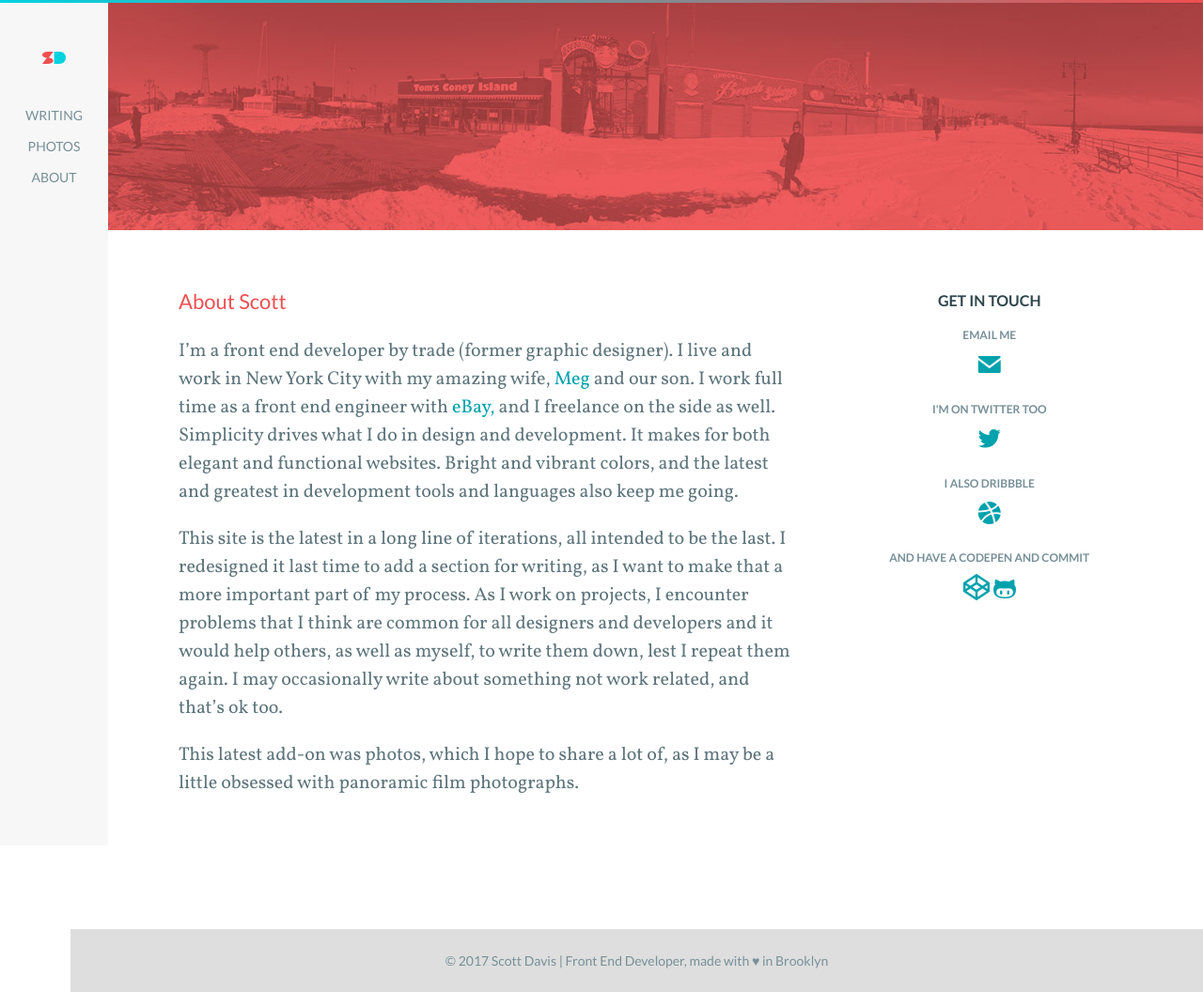
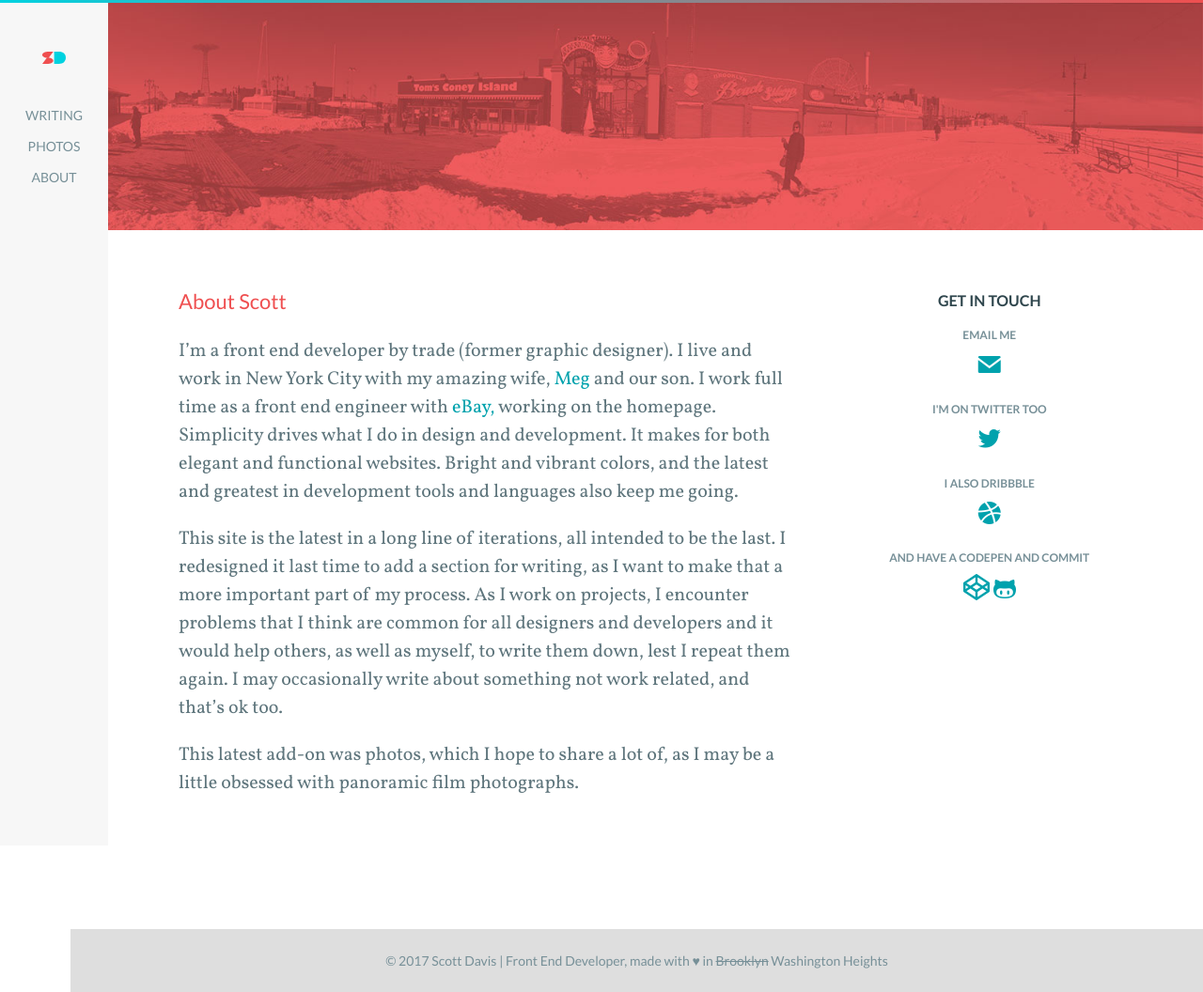
Before and after one commit to scttdavs/scttdavs.github.io, a Jekyll site: the page built from about.md, in a window 1280 px wide. Shown: the whole page at 94% size. Built offline with Jekyll 4.4.1, drawn with Linux system fonts in a browser that asks for light colours.

Commit message:
update about me

```diff
--- a/_includes/author_aside.html
+++ b/_includes/author_aside.html
@@ -9,7 +9,7 @@
     <strong itemprop="name">
       Scott Davis
     </strong>
-    is a Brooklyn-based front end developer.
+    is a NY-based front end developer.
   </p>
   {% if include.show_extra == 'true' %}
     <p class='summary text-center'>
--- a/_includes/footer.html
+++ b/_includes/footer.html
@@ -1,5 +1,5 @@
 <footer>
   <div class='footer-inner'>
-    &copy; {{ site.time | date: '%Y' }} {{ site.title }}, made with &hearts; in Brooklyn
+    &copy; {{ site.time | date: '%Y' }} {{ site.title }}, made with &hearts; in <strike>Brooklyn</strike> Washington Heights
   </div>
 </footer>
--- a/about.md
+++ b/about.md
@@ -10,8 +10,7 @@ permalink: /about/
 I'm a front end developer by trade (former graphic designer). I live and work in New York City with my amazing wife,
 [Meg](https://twitter.com/megmkdavis) and our son.
 I work full time as a front end engineer with
-[eBay,](http://www.ebay.com)
-and I freelance on the side as well. Simplicity drives what I do in design and development. It makes for both elegant and functional websites. Bright and vibrant colors, and the latest and greatest in development tools and languages also keep me going.
+[eBay,](http://www.ebay.com) working on the homepage. Simplicity drives what I do in design and development. It makes for both elegant and functional websites. Bright and vibrant colors, and the latest and greatest in development tools and languages also keep me going.
 
 This site is the latest in a long line of iterations, all intended to be the last. I redesigned it last time to add a section for writing, as I want to make that a more important part of my process. As I work on projects, I encounter problems that I think are common for all designers and developers and it would help others, as well as myself, to write them down, lest I repeat them again. I may occasionally write about something not work related, and that's ok too.
 
```
